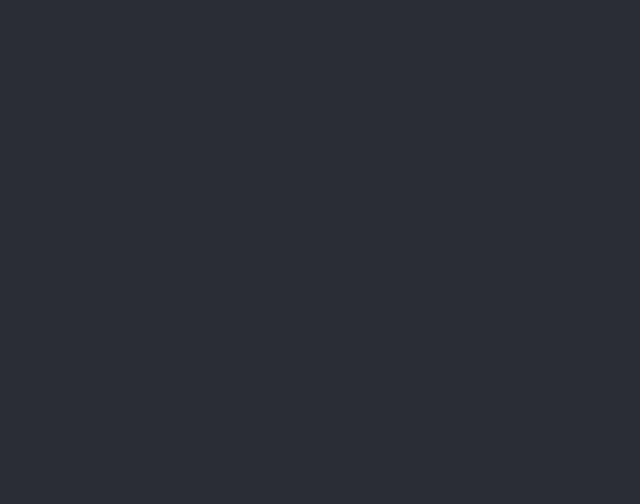
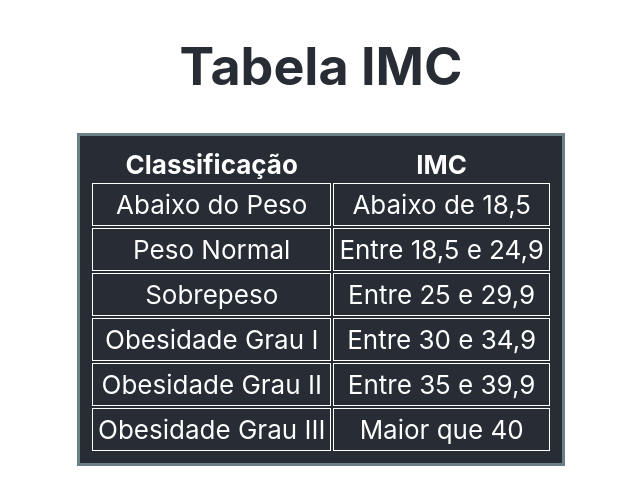
Before and after one commit to wagnermm/IMC, a React (Create React App) app in the folder imc-calculator/: page / in a window 1280 px wide. Shown: the top 504 px of the page, without its empty margins (319-959 px from the left). Built offline with nearby package versions, Linux system fonts and the light colour scheme.

Commit message:
criacao da tabela imc

```diff
--- a/imc-calculator/src/App.css
+++ b/imc-calculator/src/App.css
@@ -1,38 +1,13 @@
 .App {
+  background-color: #fff;
   text-align: center;
 }
 
-.App-logo {
-  height: 40vmin;
-  pointer-events: none;
-}
-
-@media (prefers-reduced-motion: no-preference) {
-  .App-logo {
-    animation: App-logo-spin infinite 20s linear;
-  }
-}
-
 .App-header {
-  background-color: #282c34;
-  min-height: 100vh;
   display: flex;
   flex-direction: column;
   align-items: center;
   justify-content: center;
   font-size: calc(10px + 2vmin);
-  color: white;
+  color: #282c34;
 }
-
-.App-link {
-  color: #61dafb;
-}
-
-@keyframes App-logo-spin {
-  from {
-    transform: rotate(0deg);
-  }
-  to {
-    transform: rotate(360deg);
-  }
-}
--- a/imc-calculator/src/App.js
+++ b/imc-calculator/src/App.js
@@ -1,3 +1,4 @@
+import Table from './Components/Table/Table';
 
 import './App.css';
 
@@ -5,6 +6,8 @@ function App() {
   return (
     <div className="App">
       <header className="App-header">
+        <h1>Tabela IMC</h1>
+        <Table/>
       </header>
     </div>
   );
--- a/imc-calculator/src/Components/Table/Table.css
+++ b/imc-calculator/src/Components/Table/Table.css
@@ -0,0 +1,15 @@
+.tableStyle {
+    padding: 10px;
+    background-color: #282c34;
+    color: #fff;
+    border: 3px solid #6b7f86;
+}
+
+tr, td {
+    padding: 5px;
+    border: 1px solid #fff;
+}
+
+td:hover {
+    background-color: #202327;
+}
--- a/imc-calculator/src/Components/Table/Table.jsx
+++ b/imc-calculator/src/Components/Table/Table.jsx
@@ -0,0 +1,49 @@
+import React from "react";
+import './Table.css'
+
+function Table() {
+    return(
+        <div>
+            <table className="tableStyle">
+                <thead>
+                    <tr>
+                        <th>
+                            Classificação
+                        </th>
+                        <th>
+                            IMC
+                        </th>
+                    </tr>
+                </thead>
+                <tbody>
+                    <tr>
+                        <td>Abaixo do Peso</td>
+                        <td>Abaixo de 18,5</td>
+                    </tr>
+                    <tr>
+                        <td>Peso Normal</td>
+                        <td>Entre 18,5 e 24,9</td>
+                    </tr>
+                    <tr>
+                        <td>Sobrepeso</td>
+                        <td>Entre 25 e 29,9</td>
+                    </tr>
+                    <tr>
+                        <td>Obesidade Grau I</td>
+                        <td>Entre 30 e 34,9</td>
+                    </tr>
+                    <tr>
+                        <td>Obesidade Grau II</td>
+                        <td>Entre 35 e 39,9</td>
+                    </tr>
+                    <tr>
+                        <td>Obesidade Grau III</td>
+                        <td>Maior que 40</td>
+                    </tr>
+                </tbody>
+            </table>
+        </div>
+    )
+}
+
+export default Table
```
